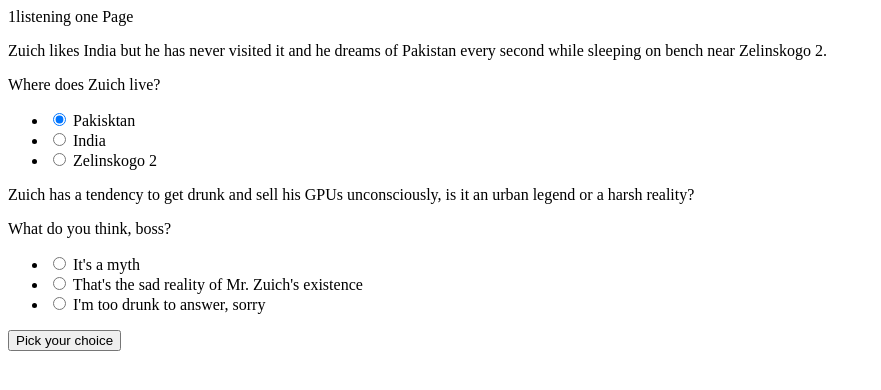
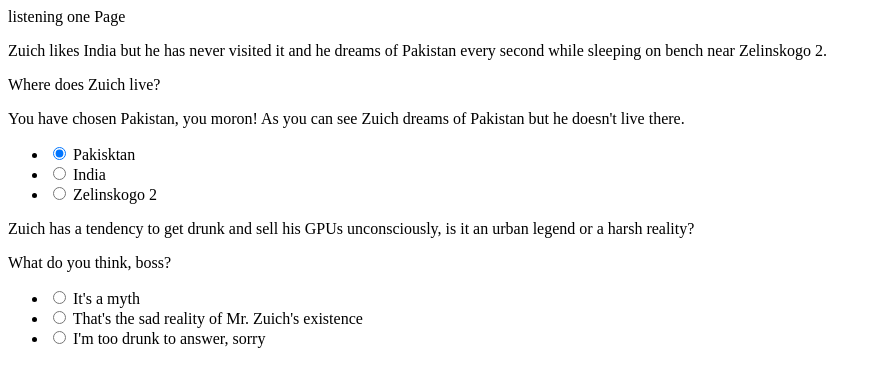
Before and after one commit to murad140/LetsGo, a Next.js app: page /listenings/1 in a window 1280 px wide. Both pictures are taken after a click on the radio button 59 px from the left and 119 px from the top of the page. Shown: the top 390 px of the page, without its empty margins (0-881 px from the left). Built offline with nearby package versions, Linux system fonts and the light colour scheme.

Commit message:
Adv Form

```diff
--- a/src/app/listenings/[id]/page.tsx
+++ b/src/app/listenings/[id]/page.tsx
@@ -2,75 +2,51 @@
 
 'use client'
 
+import { useState } from 'react'
 import { useRouter } from 'next/router'
 
 export default function ListeningOnePage({ params }: { params: { id: string } }) {
   // const router = useRouter()
   // const id = router.query.id as string
 
-  console.log(params)
+  const [firstAnswer, setFirstAnswer] = useState('');
 
   return (
 
     <div className="listeningOnePage">
 
-      {params.id}
-
       listening one Page
 
-      <form onSubmit={(event) => {
-        event.preventDefault();
-        const formData = new FormData(event.target as HTMLFormElement)
-
-        // Display the key/value pairs
-
-        // @ts-ignore
-        for (const pair of formData.entries()) {
-          // Form processing start
-          console.log(pair)
-
-          const questionName = pair[0];
-          const userAnswer = pair[1];
-
-          console.log('questionName:', questionName)
-
-          if (questionName === 'firstAnswer') {
-
-            if (userAnswer === 'Zelinskogo_2') {
-              alert("Well done, you're Zuich")
-            } else {
-              alert("Dumbshit, the fuck do you know about Zuich? Nothing!")
-            }
-
-          }
-
-          if (questionName === 'secondAnswer') {
-
-            if (userAnswer === 'Thats_the_sad_reality_of_MrZuichs_existence') {
-              alert("I see you are wiser than most")
-            } else if(userAnswer === 'Im_too_drunk_to_answer_sorry') {
-              alert("Get some rest, boss")
-            } else {
-              alert("There are still much for you to learn")
-            }
-
-          }
-
-
-        // Form processing end
-        }
-
-      }}>
+      <form>
 
         <p>Zuich likes India but he has never visited it and he dreams of Pakistan every second while sleeping on bench near Zelinskogo 2.</p>
 
         <p>Where does Zuich live?</p>
 
+        {firstAnswer === 'Pakistan' && <p>You have chosen Pakistan, you moron! As you can see
+          Zuich dreams of Pakistan but he doesn't live there.</p>}
+
+        {firstAnswer === 'India' && <p>You have chosen India, you deepshit! As you can see
+          Zuich likes India but he doesn't live there.</p>}
+
+        {firstAnswer === 'Zelinskogo_2' && <p>You have chosen Zelinskogo 2! Yes, you are correct!</p>}
+
         <ul>
 
-          <li> <input name='firstAnswer' type="radio" value="Pakistan" /> Pakisktan </li>
-          <li> <input name='firstAnswer' type="radio" value="India" /> India </li>
-          <li> <input name='firstAnswer' type="radio" value="Zelinskogo_2" /> Zelinskogo 2 </li>
+          <li> <input onChange={() => {
+            setFirstAnswer('Pakistan')
+
+          }} name='firstAnswer' type="radio" value="Pakistan" /> Pakisktan
+          </li>
+          <li> <input onChange={() => {
+            setFirstAnswer('India')
+
+          }} name='firstAnswer' type="radio" value="India" /> India
+          </li>
+          <li> <input onChange={() => {
+            setFirstAnswer('Zelinskogo_2')
+
+          }} name='firstAnswer' type="radio" value="Zelinskogo_2" /> Zelinskogo 2 </li>
 
         </ul>
 
@@ -87,12 +63,6 @@ export default function ListeningOnePage({ params }: { params: { id: string } })
 
         </ul>
 
-
-
-
-
-        <button type="submit">Pick your choice</button>
-
       </form>
 
     </div>
```
